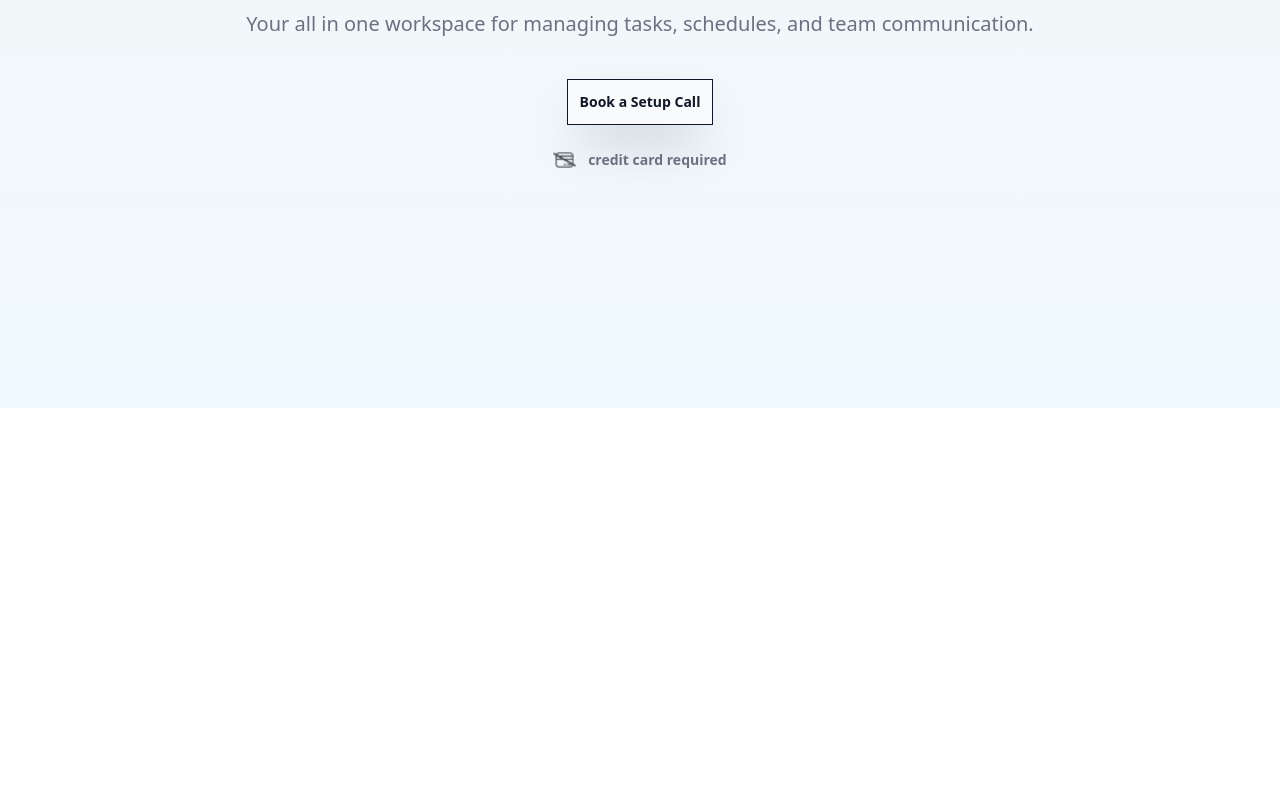
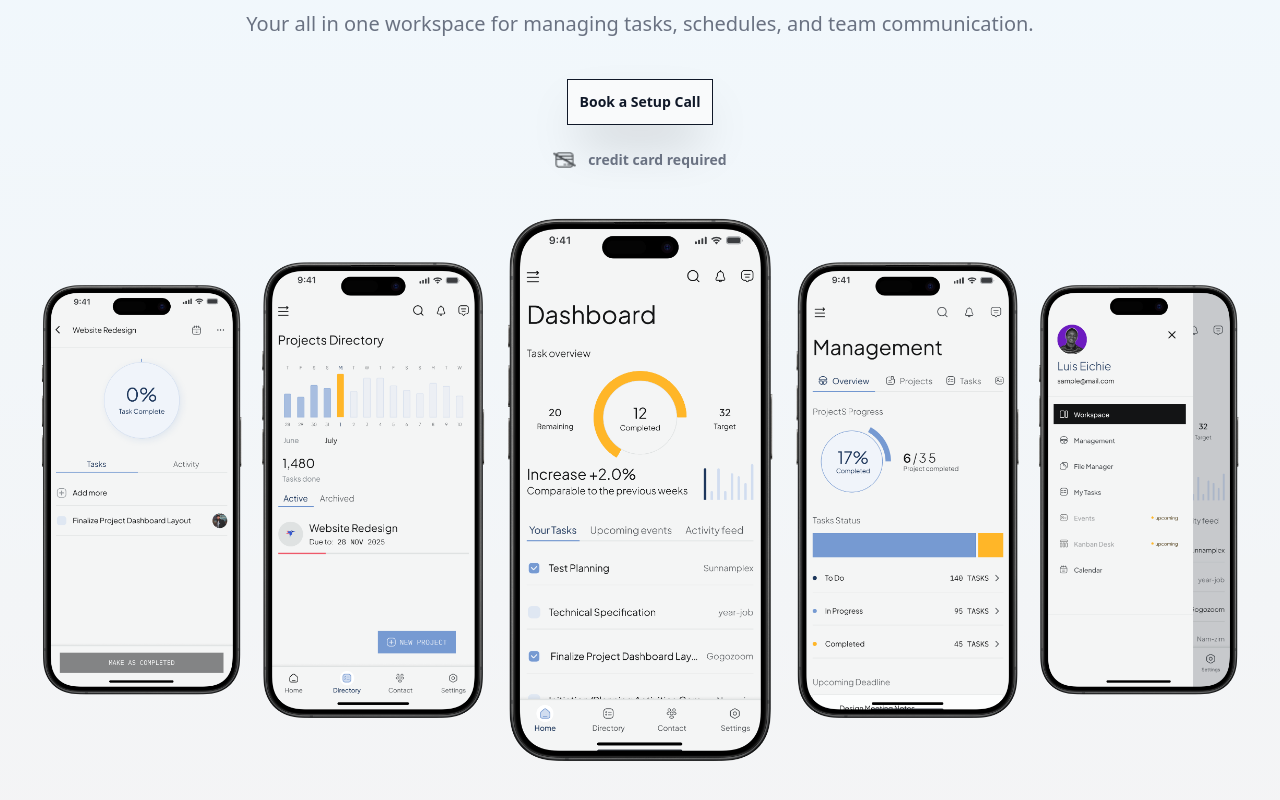
Before and after one commit to fiigoluis/tailwind-css-practice, a plain HTML site: page 03 Day 3/src/index.html in a window 1280 px wide. Shown: the part 392-1192 px from the top of the page. Before the commit the page ends 800 px from the top, so only its background shows below. Drawn offline with Linux system fonts and the light colour scheme.

Commit message:
Update to the Hero Section

```diff
--- a/03 Day 3/src/index.html
+++ b/03 Day 3/src/index.html
@@ -65,9 +65,11 @@
     </el-dialog>
   </header>
 
-  <div class="relative isolate px-6 pt-14 lg:px-8 h-screen bg-linear-to-t from-sky-50 to to-sky-0">
+  <div class="relative isolate px-6 pt-14 lg:px-8 h-auto bg-linear-to-t from-sky-0 to to-sky-50">
 
-    <div class="mx-auto max-w-6xl py-32 sm:py-48 lg:py-24">
+    <div class="flex flex-col py-32 sm:py-48 lg:py-24">
+
+      <div class="mx-auto max-w-8xl"> <!--Top content Phones-->
 
         <div class="m-4 flex justify-center">
             <img src="./Company-logo.png">
@@ -80,6 +82,17 @@
             <a href="#" class="flex gap-x-3 text-sm/6 font-semibold text-gray-500 items-center"><img src="./crediticon.png" class="w-auto h-4"> credit card required</a>
           </div>
         </div>
+
+      </div>
+
+      <!--Mobile Phones-->
+      <div class="flex items-center justify-between isolate relative mt-8">
+        <div class="size-14 grow"><img src="./4.png"></div>
+        <div class="size-14 grow"><img src="./2.png"></div>
+        <div class="size-14 grow"><img src="./1.png"></div>
+        <div class="size-14 grow"><img src="./3.png"></div>
+        <div class="size-14 grow"><img src="./5.png"></div>
+      </div>
     </div>
 
 
```
Also changed, not shown: 03 Day 3/src/1.png (added), 03 Day 3/src/2.png (added), 03 Day 3/src/3.png (added), 03 Day 3/src/4.png (added), 03 Day 3/src/5.png (added), 2 other files. Lines whose indentation alone changed are shown as unchanged.
